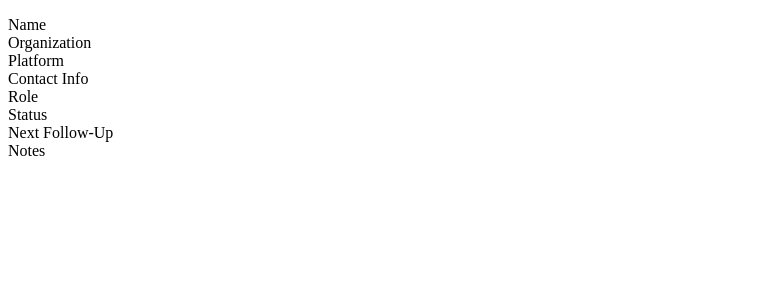
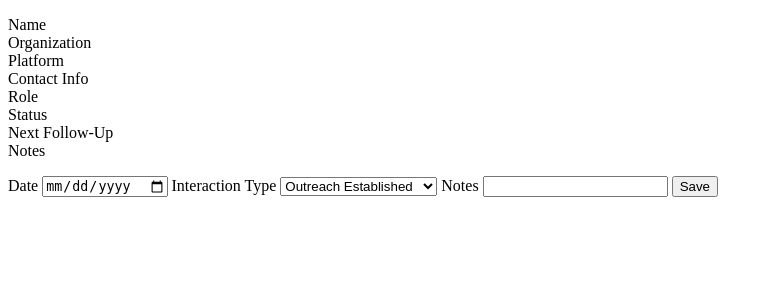
Before and after one commit to dmehta94/job-campaign-tracker, a Flask app: page /contacts/1 in a window 1280 px wide. Shown: the top 300 px of the page, without its empty margins (0-773 px from the left). Run offline with Flask 3, Linux system fonts and the light colour scheme; data that the repository does not hold is empty.

Commit message:
feat(contacts) add interaction_log route and form on detail template

```diff
--- a/app/contacts/routes.py
+++ b/app/contacts/routes.py
@@ -72,3 +72,22 @@ def contact_detail(id):
         (id,)
     ).fetchone()
     return render_template('contacts/detail.html', contact=details)
+
+@contacts_bp.route('/contacts/<int:id>/interact', methods=['POST'])
+def interaction_log(id):
+    interaction_type = request.form['interaction_type']
+    notes = request.form['notes']
+    date = request.form['date']
+
+    db = get_db()
+
+    db.execute(
+        '''
+        INSERT INTO interactions (contact_id, interaction_type, notes, date) VALUES (?, ?, ?, ?)
+        ''',
+        (id, interaction_type, notes, date)
+    )
+
+    db.commit()
+
+    return redirect(url_for('contacts.contact_detail', id=id))
--- a/app/templates/contacts/detail.html
+++ b/app/templates/contacts/detail.html
@@ -14,4 +14,20 @@
     <dd>{{ contact[field] }}</dd>
     {% endfor %}
 </dl>
+
+<form action="/contacts/{{ contact.id }}/interact" method="post">
+    <label>Date</label>
+    <input type="date" name="date">
+    <label>Interaction Type</label>
+    <select name="interaction_type">
+        <option value="Outreach Established">Outreach Established</option>
+        <option value="Informational Interview">Informational Interview</option>
+        <option value="Referral Received">Referral Received</option>
+        <option value="Coffee Chat">Coffee Chat</option>
+        <option value="Reconnect">Reconnect</option>
+    </select>
+    <label>Notes</label>
+    <input type="text" name="notes">
+    <button type="submit">Save</button>
+</form>
 {% endblock %}
```
